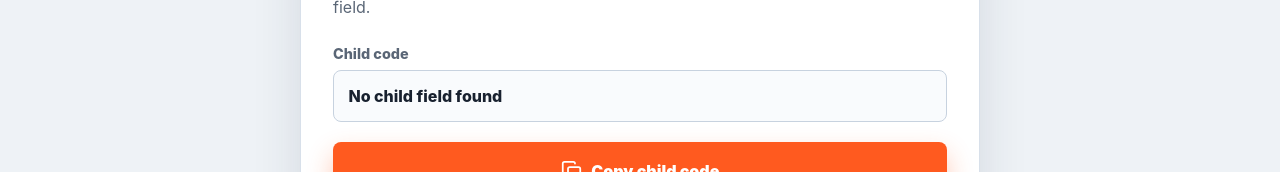
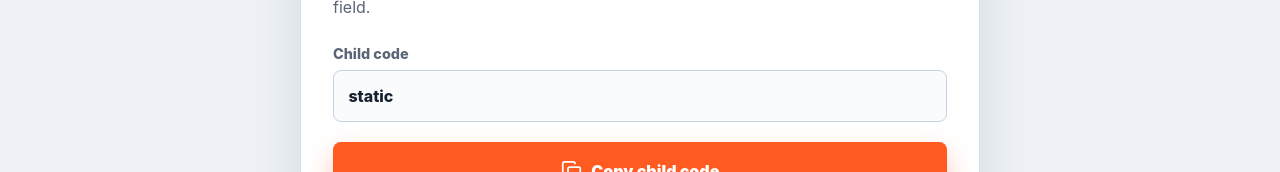
Before and after one commit to lawsonM525/id-keep, a Next.js app: page /static in a window 1280 px wide. Shown: the part 257-429 px from the top of the page. Built offline with nearby package versions, Linux system fonts and the light colour scheme.

Commit message:
Limit child codes to six alphanumeric characters

```diff
--- a/app/page.jsx
+++ b/app/page.jsx
@@ -47,7 +47,7 @@ export default function DynamicPage() {
             </div>
           </div>
 
-          <CopyButton text={result.childCode || 'No child code found'} label="Copy child code" />
+          <CopyButton text={result.childCode || 'No six-character child code found'} label="Copy child code" />
 
           {!result.ok ? <p className="error">{result.error}</p> : <FieldTable fields={result.fields} />}
         </section>
--- a/app/static/page.jsx
+++ b/app/static/page.jsx
@@ -32,10 +32,10 @@ export default function StaticPage() {
 
           <label className="field">
             <span>Child code</span>
-            <input readOnly value={result.childCode || 'No child field found'} />
+            <input readOnly value={result.childCode || 'No six-character child code found'} />
           </label>
 
-          <CopyButton text={result.childCode || 'No child field found'} label="Copy child code" />
+          <CopyButton text={result.childCode || 'No six-character child code found'} label="Copy child code" />
 
           <div className="example">
             <span>Try this URL</span>
--- a/app/url-tools.jsx
+++ b/app/url-tools.jsx
@@ -13,6 +13,10 @@ function collectParams(params, source, fields) {
       fields.push({ key, source, values: [value] });
     }
   });
+}
+
+function isSixCharacterCode(value) {
+  return /^[a-z0-9]{6}$/i.test(value.trim());
 }
 
 export function parseUrl(rawUrl) {
@@ -34,16 +38,16 @@ export function parseUrl(rawUrl) {
     }
 
     const explicitChild = fields.find((field) => field.key.toLowerCase() === 'child');
-    const pathChild = parsed.pathname.match(/(?:^|\/)(\d{6})(?:\/|$)/);
-    const anySixDigitValue = fields.flatMap((field) => field.values).find((value) => /^\d{6}$/.test(value));
-    const childFieldValue = explicitChild?.values.find((value) => value.trim().length > 0);
+    const pathChild = parsed.pathname.match(/(?:^|\/)([a-z0-9]{6})(?:\/|$)/i);
+    const anySixCharacterValue = fields.flatMap((field) => field.values).find(isSixCharacterCode);
+    const childFieldValue = explicitChild?.values.find(isSixCharacterCode);
 
     return {
       ok: true,
       href: parsed.href,
       origin: parsed.origin,
       pathname: parsed.pathname,
-      childCode: childFieldValue || pathChild?.[1] || anySixDigitValue || '',
+      childCode: childFieldValue || pathChild?.[1] || anySixCharacterValue || '',
       fields,
     };
   } catch {
```
Also changed, not shown: 1 other file (tests, documents, lock files or other folders).
